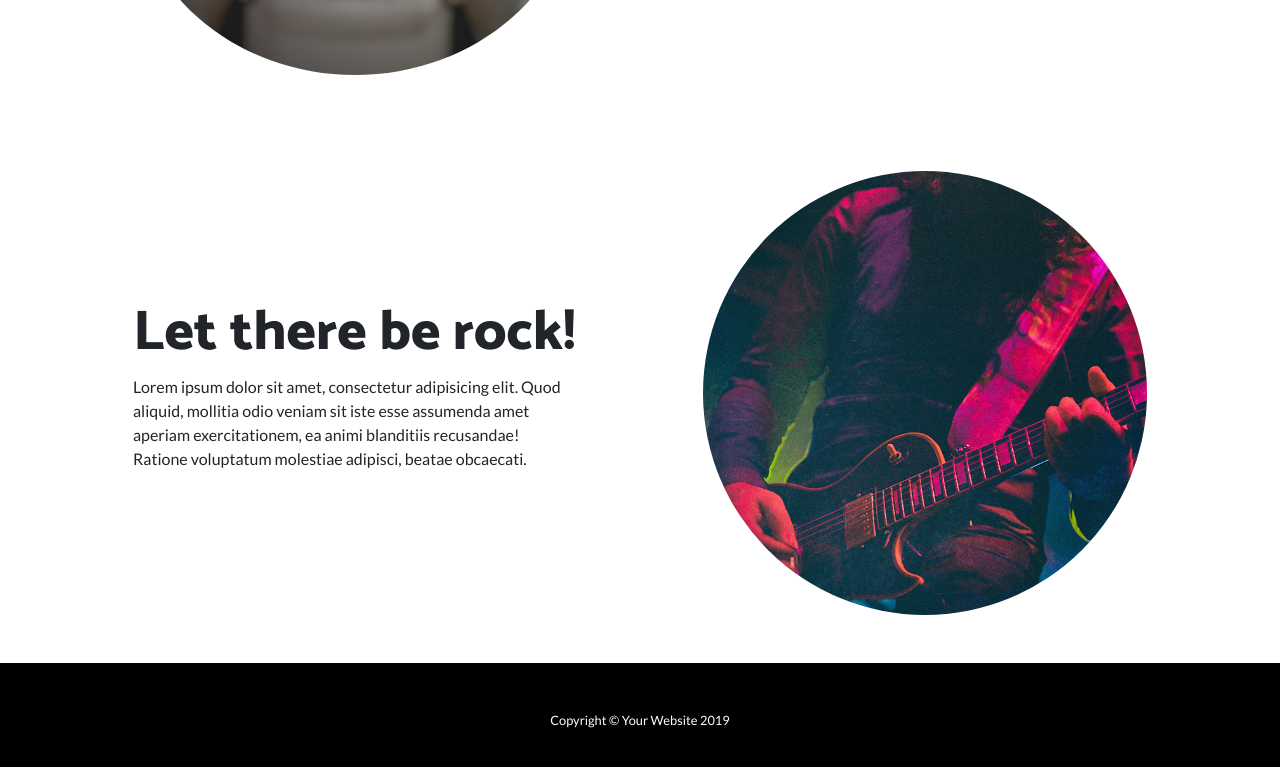
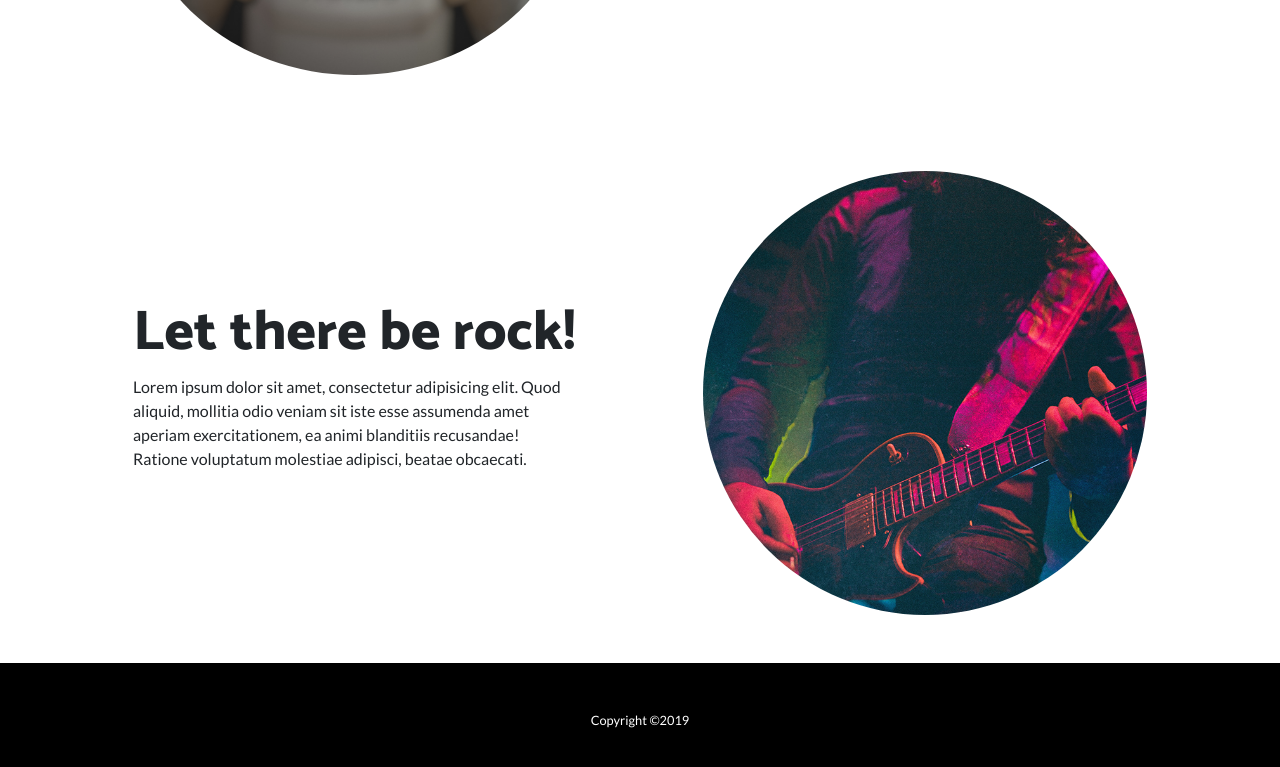
Before and after one commit to ShashankSirmour/about_me, a website: page index.html in a window 1280 px wide. Shown: the part 1591-2358 px from the top of the page. Drawn offline with Linux system fonts and the light colour scheme.

Commit message:
Update index.html

```diff
--- a/index.html
+++ b/index.html
@@ -107,7 +107,7 @@
   <!-- Footer -->
   <footer class="py-5 bg-black">
     <div class="container">
-      <p class="m-0 text-center text-white small">Copyright &copy; Your Website 2019</p>
+      <p class="m-0 text-center text-white small">Copyright &copy;2019</p>
     </div>
     <!-- /.container -->
   </footer>
```
